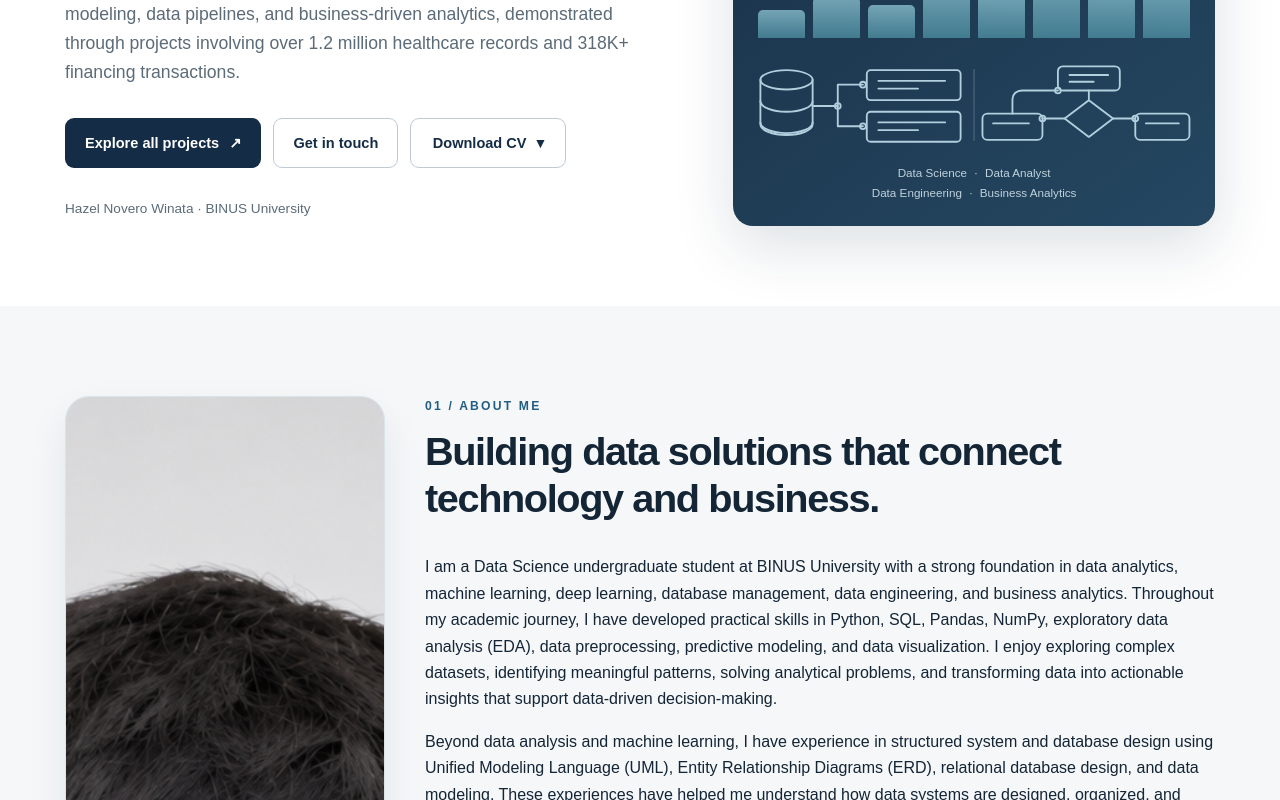
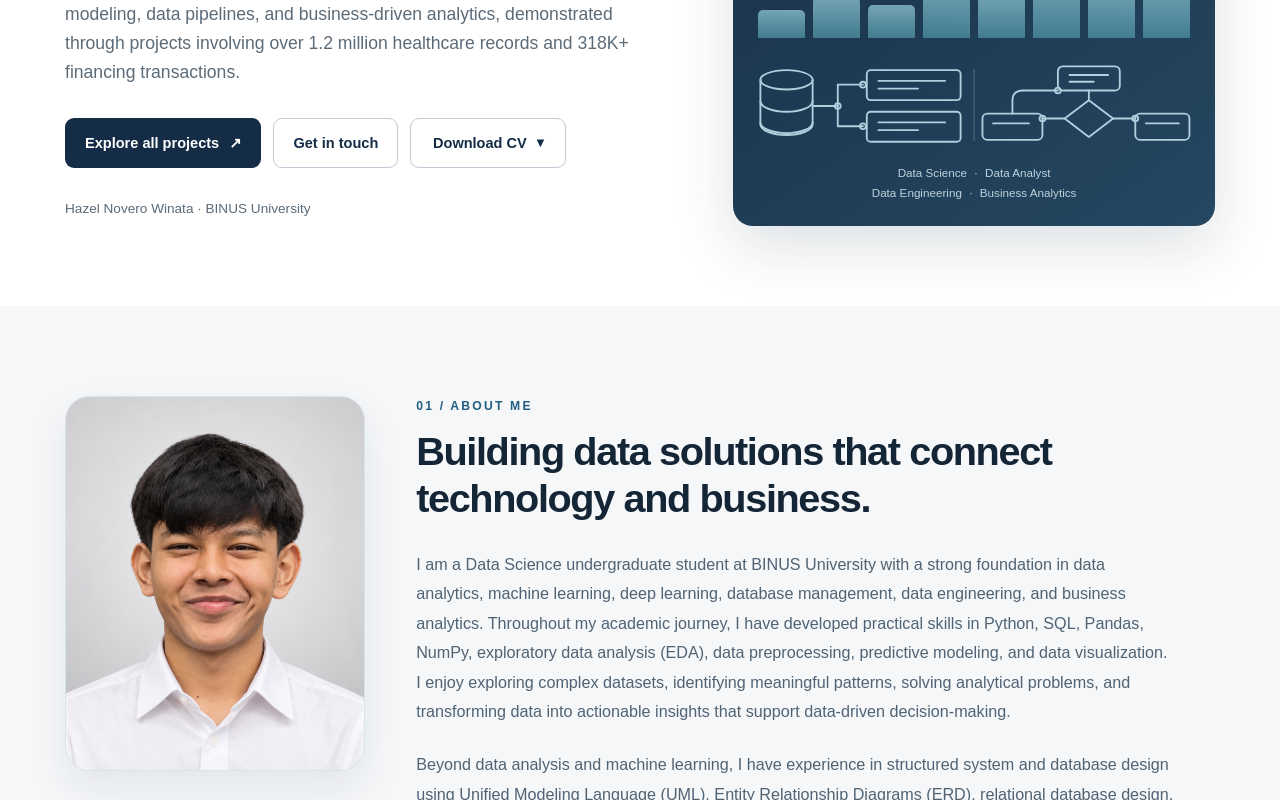
Before and after one commit to hazelwinataa/hazel-portfolio, a Next.js app: page / in a window 1280 px wide. Shown: the part 480-1280 px from the top of the page. Built offline with nearby package versions, Linux system fonts and the light colour scheme.

Commit message:
Improve About Me reading layout and style CV selection dropdown

```diff
--- a/app/home-photo-layout.module.css
+++ b/app/home-photo-layout.module.css
@@ -2,15 +2,83 @@
   min-width: 156px;
 }
 
+/* CV CHOICE MENU */
+.cvMenu {
+  position: relative;
+  display: inline-block;
+}
+
+.cvMenuTrigger {
+  list-style: none;
+  cursor: pointer;
+  user-select: none;
+  white-space: nowrap;
+}
+
+.cvMenuTrigger::-webkit-details-marker {
+  display: none;
+}
+
+.cvMenuTrigger:focus-visible {
+  outline: 3px solid #538cbb;
+  outline-offset: 3px;
+}
+
+.cvMenuTrigger span {
+  font-size: .85rem;
+  line-height: 1;
+}
+
+.cvMenuPanel {
+  position: absolute;
+  top: calc(100% + 8px);
+  left: 0;
+  z-index: 30;
+  width: max-content;
+  min-width: 240px;
+  max-width: min(320px, calc(100vw - 48px));
+  padding: 7px;
+  border: 1px solid #dbe4eb;
+  border-radius: 12px;
+  background: #fff;
+  box-shadow: 0 16px 35px rgb(20 44 70 / .14);
+}
+
+.cvMenuPanel a {
+  display: flex;
+  justify-content: space-between;
+  align-items: center;
+  gap: 18px;
+  min-height: 44px;
+  border-radius: 8px;
+  padding: 10px 12px;
+  color: #142c46;
+  font-size: .9rem;
+  font-weight: 700;
+  line-height: 1.4;
+}
+
+.cvMenuPanel a:hover,
+.cvMenuPanel a:focus-visible {
+  background: #edf3f7;
+}
+
+.cvMenuPanel a span {
+  color: #326789;
+}
+
+/* ABOUT ME LAYOUT */
 .aboutSectionLayout {
   display: grid;
-  grid-template-columns: minmax(220px, 320px) minmax(0, 1fr);
-  gap: 40px;
-  align-items: center;
+  grid-template-columns: minmax(220px, 300px) minmax(0, 1fr);
+  gap: clamp(28px, 4vw, 52px);
+  align-items: start;
 }
 
 .aboutPhotoCard {
-  align-self: stretch;
+  position: sticky;
+  top: 100px;
+  aspect-ratio: 4 / 5;
   border-radius: 24px;
   overflow: hidden;
   border: 1px solid #d8e3ea;
@@ -23,11 +91,38 @@
   width: 100%;
   height: 100%;
   object-fit: cover;
+  object-position: center top;
+}
+
+.aboutContent {
+  min-width: 0;
+}
+
+.aboutContent h2 {
+  max-width: 730px;
+  margin-bottom: 28px;
+}
+
+.aboutParagraphs {
+  max-width: 760px;
+}
+
+.aboutParagraphs p {
+  color: #506374;
+  font-size: 1.01rem;
+  font-weight: 400;
+  line-height: 1.83;
+  margin-bottom: 23px;
+}
+
+.aboutParagraphs strong {
+  color: #203e58;
+  font-weight: 700;
 }
 
 @media (max-width: 1050px) {
   .aboutSectionLayout {
-    grid-template-columns: minmax(210px, 280px) minmax(0, 1fr);
+    grid-template-columns: minmax(190px, 260px) minmax(0, 1fr);
     gap: 28px;
   }
 }
@@ -38,13 +133,39 @@
   }
 
   .aboutSectionLayout {
-    grid-template-columns: 1fr;
-    gap: 26px;
+    grid-template-columns: minmax(0, 1fr);
+    gap: 28px;
   }
 
   .aboutPhotoCard {
+    position: static;
     max-width: 340px;
     width: 100%;
     margin-inline: auto;
   }
+
+  .aboutContent h2 {
+    margin-bottom: 22px;
+  }
+
+  .aboutParagraphs p {
+    font-size: 1rem;
+    line-height: 1.78;
+    margin-bottom: 20px;
+  }
 }
+
+@media (max-width: 480px) {
+  .cvMenu {
+    width: 100%;
+  }
+
+  .cvMenuTrigger {
+    width: 100%;
+  }
+
+  .cvMenuPanel {
+    width: 100%;
+    min-width: 0;
+  }
+}
```
